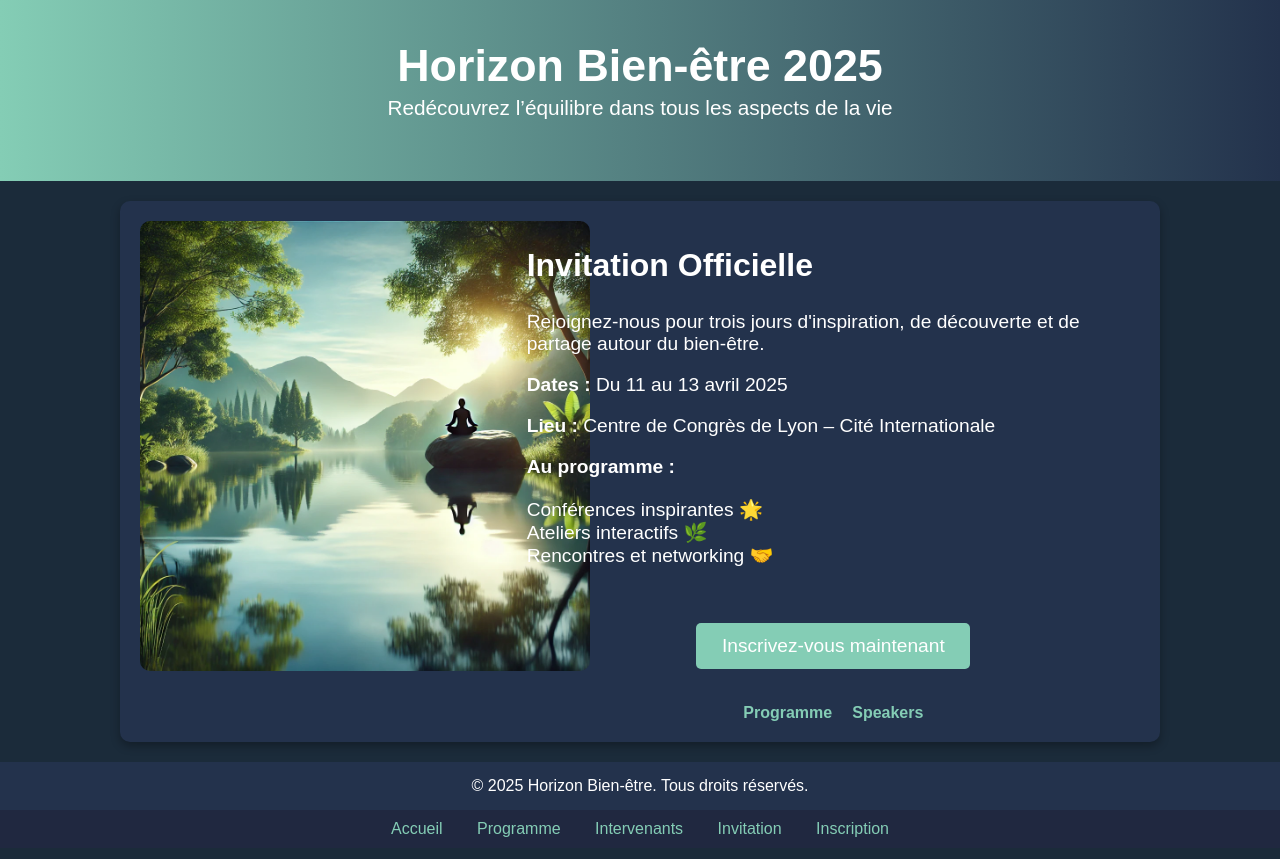
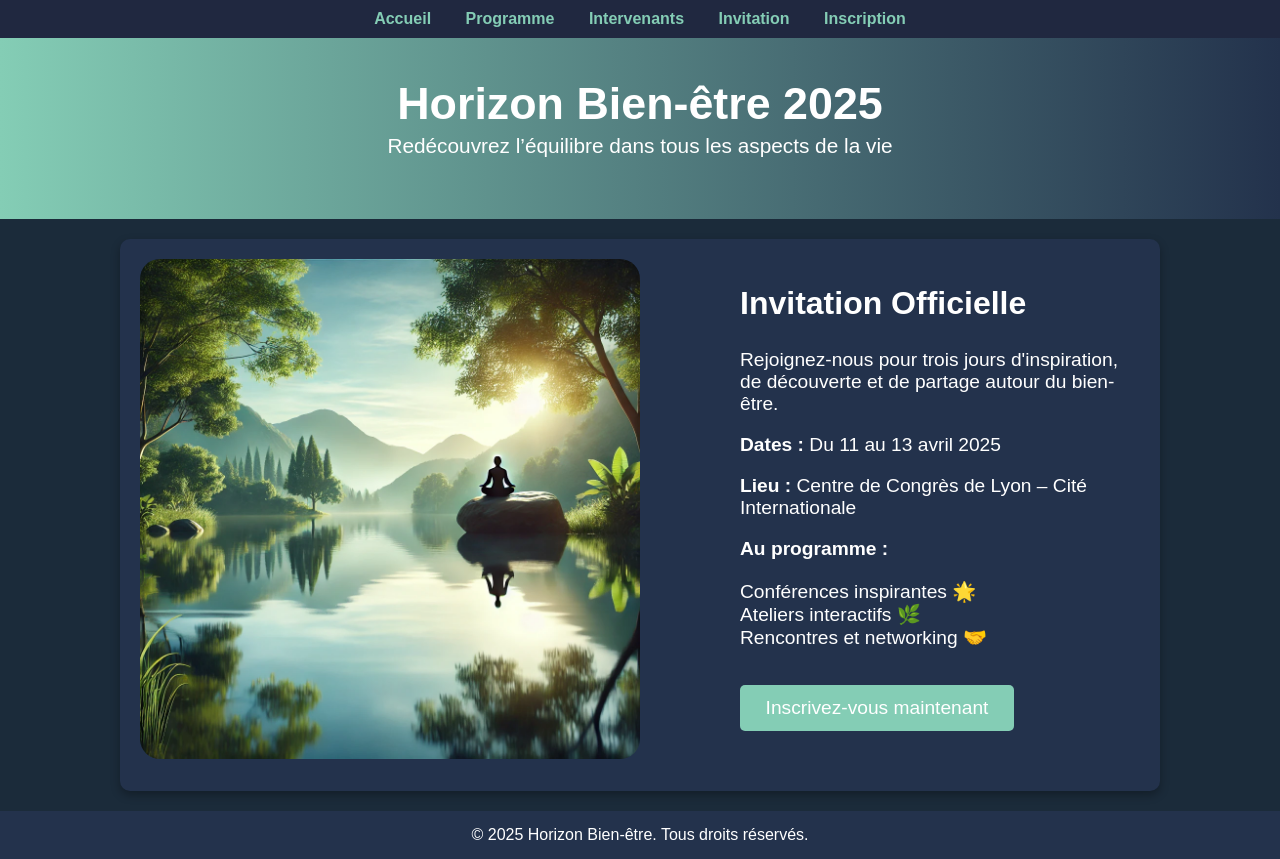
Before and after one commit to annapiau2025/projects, a plain HTML site: page invitation.html in a window 1280 px wide. Drawn offline with Linux system fonts and the light colour scheme.

Commit message:
Add files via upload

```diff
--- a/invitation.html
+++ b/invitation.html
@@ -1,10 +1,11 @@
 <!DOCTYPE html>
-
 <html lang="fr">
  <head>
   <meta charset="utf-8"/>
   <meta content="width=device-width, initial-scale=1.0" name="viewport"/>
-<title>Horizon Bien-être - Invitation</title>
+  <title>
+   Horizon Bien-être - Invitation
+  </title>
   <style>
    body {
             font-family: 'Arial', sans-serif;
@@ -105,31 +106,74 @@
   </style>
  </head>
  <body>
+  <nav style="text-align: center; background-color: #202840; padding: 10px;">
+   <a href="index.html" style="margin: 0 15px; color:#84CDB5; text-decoration:none; font-weight: bold;">
+    Accueil
+   </a>
+   <a href="programme.html" style="margin: 0 15px; color:#84CDB5; text-decoration:none; font-weight: bold;">
+    Programme
+   </a>
+   <a href="biographie.html" style="margin: 0 15px; color:#84CDB5; text-decoration:none; font-weight: bold;">
+    Intervenants
+   </a>
+   <a href="invitation.html" style="margin: 0 15px; color:#84CDB5; text-decoration:none; font-weight: bold;">
+    Invitation
+   </a>
+   <a href="inscription.html" style="margin: 0 15px; color:#84CDB5; text-decoration:none; font-weight: bold;">
+    Inscription
+   </a>
+  </nav>
   <header>
-<h1>Horizon Bien-être 2025</h1>
-<p>Redécouvrez l’équilibre dans tous les aspects de la vie</p>
+   <h1>
+    Horizon Bien-être 2025
+   </h1>
+   <p>
+    Redécouvrez l’équilibre dans tous les aspects de la vie
+   </p>
   </header>
   <div class="container">
    <div class="banner">
-<img alt="Bien-être Inspirant" src="image_bien_etre.png"/>
+    <img alt="Bien-être Inspirant" src="image_bien_etre.png" style="max-width: 500px; width: 500px; height: 500px; border-radius: 20px; margin-right: 20px;"/>
    </div>
    <div class="content">
     <div class="text-wrapper">
-<h2>Invitation Officielle</h2>
-<p>Rejoignez-nous pour trois jours d'inspiration, de découverte et de partage autour du bien-être.</p>
-<p><strong>Dates :</strong> Du 11 au 13 avril 2025</p>
-<p><strong>Lieu :</strong> Centre de Congrès de Lyon – Cité Internationale</p>
-<p><strong>Au programme :</strong></p>
+     <h2>
+      Invitation Officielle
+     </h2>
+     <p>
+      Rejoignez-nous pour trois jours d'inspiration, de découverte et de partage autour du bien-être.
+     </p>
+     <p>
+      <strong>
+       Dates :
+      </strong>
+      Du 11 au 13 avril 2025
+     </p>
+     <p>
+      <strong>
+       Lieu :
+      </strong>
+      Centre de Congrès de Lyon – Cité Internationale
+     </p>
+     <p>
+      <strong>
+       Au programme :
+      </strong>
+     </p>
      <ul style="list-style: none; padding: 0;">
-<li>Conférences inspirantes 🌟</li>
-<li>Ateliers interactifs 🌿</li>
-<li>Rencontres et networking 🤝</li>
+      <li>
+       Conférences inspirantes 🌟
+      </li>
+      <li>
+       Ateliers interactifs 🌿
+      </li>
+      <li>
+       Rencontres et networking 🤝
+      </li>
      </ul>
-</div>
-<a class="cta-button" href="inscription.html">Inscrivez-vous maintenant</a>
-<div class="nav-buttons">
-<a href="programme.html">Programme</a>
-<a href="biographie.html">Speakers</a>
+     <a class="cta-button" href="inscription.html" style="display: inline-block; margin-top: 20px; margin-left: 0;">
+      Inscrivez-vous maintenant
+     </a>
     </div>
    </div>
   </div>
@@ -137,11 +181,4 @@
    © 2025 Horizon Bien-être. Tous droits réservés.
   </footer>
  </body>
-<nav style="text-align:center; background-color:#202840; padding:10px;">
-<a href="index.html" style="margin: 0 15px; color:#84CDB5; text-decoration:none;">Accueil</a>
-<a href="programme.html" style="margin: 0 15px; color:#84CDB5; text-decoration:none;">Programme</a>
-<a href="biographie.html" style="margin: 0 15px; color:#84CDB5; text-decoration:none;">Intervenants</a>
-<a href="invitation.html" style="margin: 0 15px; color:#84CDB5; text-decoration:none;">Invitation</a>
-<a href="inscription.html" style="margin: 0 15px; color:#84CDB5; text-decoration:none;">Inscription</a>
-</nav>
 </html>
```
Lines whose indentation alone changed are shown as unchanged.
